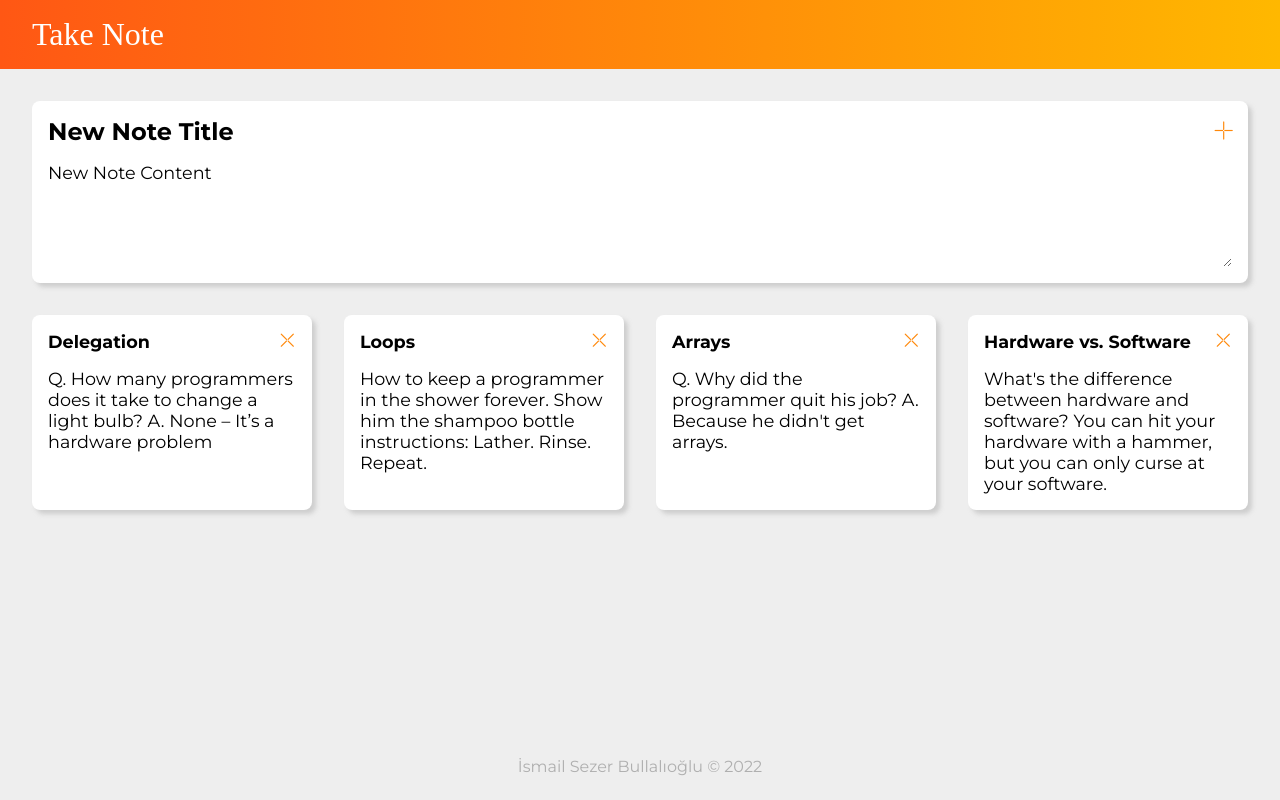
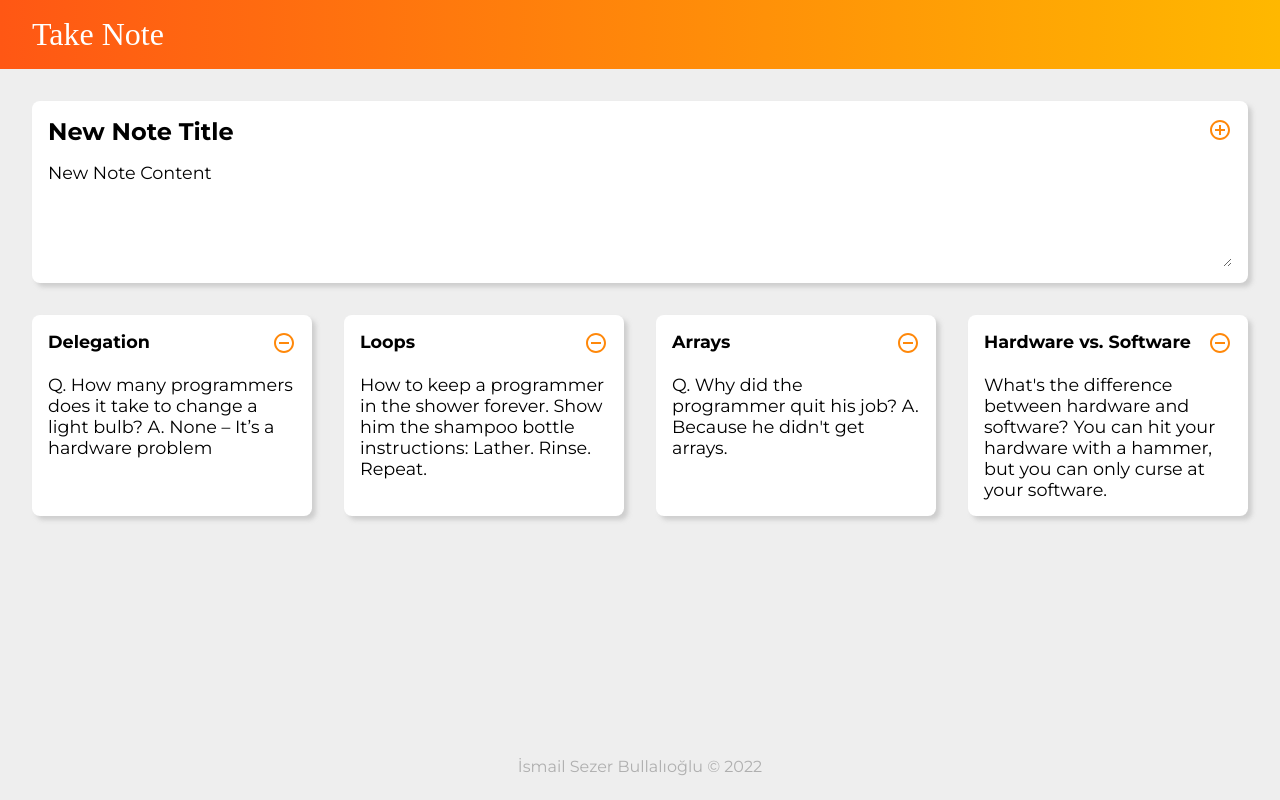
Before and after one commit to Sezerims/take-note, a React (Create React App) app: page / in a window 1280 px wide. Built offline with nearby package versions, Linux system fonts and the light colour scheme; a web font is replaced by a local one.

Commit message:
Add material icons

```diff
--- a/package.json
+++ b/package.json
@@ -3,6 +3,10 @@
   "version": "0.1.0",
   "private": true,
   "dependencies": {
+    "@emotion/react": "^11.7.1",
+    "@emotion/styled": "^11.6.0",
+    "@mui/icons-material": "^5.3.1",
+    "@mui/material": "^5.4.0",
     "@testing-library/jest-dom": "^5.16.1",
     "@testing-library/react": "^12.1.2",
     "@testing-library/user-event": "^13.5.0",
--- a/public/css/styles.css
+++ b/public/css/styles.css
@@ -71,21 +71,6 @@ header h1 {
     color: #FF880A;
 
     cursor: pointer;
-}
-
-.add-button,
-.delete-button {
-    background: transparent;
-}
-
-.add-button i {
-    font-size: 1.1rem;
-    display: inline-block;
-    transform: rotate(45deg);
-}
-
-.delete-button i {
-    font-size: 1.1rem;
 }
 
 .new-note-title,
@@ -239,11 +224,6 @@ footer p {
         font-size: 1rem;
     }
 
-    .add-button i,
-    .delete-button i {
-        font-size: 1rem;
-    }
-
     footer {
         padding: 0 1rem;
         bottom: 1rem;
--- a/src/components/Note.jsx
+++ b/src/components/Note.jsx
@@ -1,10 +1,18 @@
 import React from "react";
+import RemoveCircleOutlineIcon from '@mui/icons-material/RemoveCircleOutline';
+import RemoveCircleIcon from '@mui/icons-material/RemoveCircle';
+import Fab from '@mui/material/Fab';
+import Zoom from '@mui/material/Zoom';
 
 const Note = (props) => (
     <div className="note">
         <div className="note-header">
             <h1>{props.title}</h1>
-            <button onClick={() => props.onDelete(props.id)} className="delete-button"><i className="bi bi-x-lg" /></button>
+            <Zoom in={true} >
+            <button onClick={() => props.onDelete(props.id)} className="delete-button">
+                <RemoveCircleOutlineIcon />
+            </button>
+            </Zoom>
         </div>
         <p>{props.content}</p>
     </div>
--- a/src/components/TakeNote.jsx
+++ b/src/components/TakeNote.jsx
@@ -1,4 +1,8 @@
 import React, {useState} from "react";
+import AddCircleOutlineIcon from '@mui/icons-material/AddCircleOutline';
+import AddCircleIcon from '@mui/icons-material/AddCircle';
+import Fab from '@mui/material/Fab';
+import Zoom from '@mui/material/Zoom';
 
 const TakeNote = (props) => {
     const [note, setNote] = useState({
@@ -33,7 +37,11 @@ const TakeNote = (props) => {
             <form onSubmit={submitNote} className="new-note">
                 <div className="note-header">
                     <input onChange={keepNote} name="noteTitle" value={note.title} className="new-note-title" type="text" placeholder="New Note Title" autoComplete="off" />
-                    <button type="submit" className="add-button" tabIndex="-1" ><i className="bi bi-x-lg" /></button>
+                    <Zoom in={true} >
+                        <button type="submit" className="add-button" tabIndex="-1" >
+                            <AddCircleOutlineIcon />
+                        </button>
+                    </Zoom>
                 </div>
                 <textarea onChange={keepNote} name="noteContent" value={note.content} className="new-note-content" cols="30" rows="5" placeholder="New Note Content" />
             </form>
```
Also changed, not shown: 1 other file (tests, documents, lock files or other folders).
